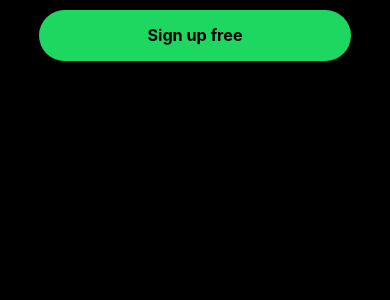
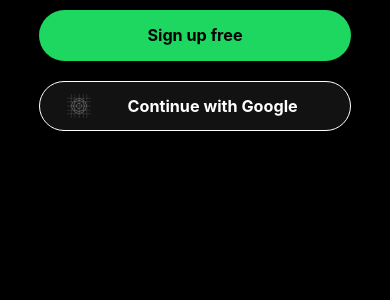
Before and after one commit to kennex666/MusicSocialApp_ReactNative, a React Native app: screen / in a window 390 px wide. Shown: the top 300 px of the page. Built offline with nearby package versions, Linux system fonts and the light colour scheme.

Commit message:
add: ContinueLogInButton.tsx

```diff
--- /dev/null
+++ b/app/components/ContinueLogInButton.tsx
@@ -0,0 +1,44 @@
+import { Image, Text, TouchableOpacity } from "react-native";
+import { vh, vw } from "../utils/ViewpointEmulator";
+import { COLORS } from "../constants/color";
+import { FontSizeConstants } from "../constants/font-size";
+
+export default function ContinueLogInButton(props: any): JSX.Element {
+    const { text, image, onPress } = props;
+    return (
+        <TouchableOpacity
+            style={[
+                {
+                    width: vw(80),
+                    height: vh(6),
+                    backgroundColor: COLORS.primary.background,
+                    justifyContent: "flex-start",
+                    alignItems: "center",
+                    flexDirection: "row",
+                    borderRadius: 100,
+                    borderColor: COLORS.primary.text,
+                    borderWidth: 1,
+                },
+            ]}
+            onPress={onPress}
+        >
+            <Image
+                source={image}
+                style={{ width: "25%", height: "50%", marginRight: 10 }}
+                resizeMode="contain"
+            />
+            <Text
+                style={[
+                    {
+                        color: COLORS.primary.text,
+                        fontSize: FontSizeConstants.nm,
+                        fontWeight: "bold",
+                        width: vw(50),
+                    },
+                ]}
+            >
+                {text}
+            </Text>
+        </TouchableOpacity>
+    );
+}
--- a/app/screens/TestingScreen.tsx
+++ b/app/screens/TestingScreen.tsx
@@ -1,5 +1,6 @@
 import { SafeAreaView } from "react-native-safe-area-context";
 import SignUpButton from "../components/SignUpButton";
+import ContinueLogInButton from "../components/ContinueLogInButton";
 
 export default function TestingScreen() {
     return (
@@ -12,6 +13,10 @@
             paddingVertical: 10,
         }]}>
             <SignUpButton />
+            <ContinueLogInButton
+                text="Continue with Google"
+                image={require("../../assets/adaptive-icon.png")}
+            />
         </SafeAreaView>
     )
 }
```
